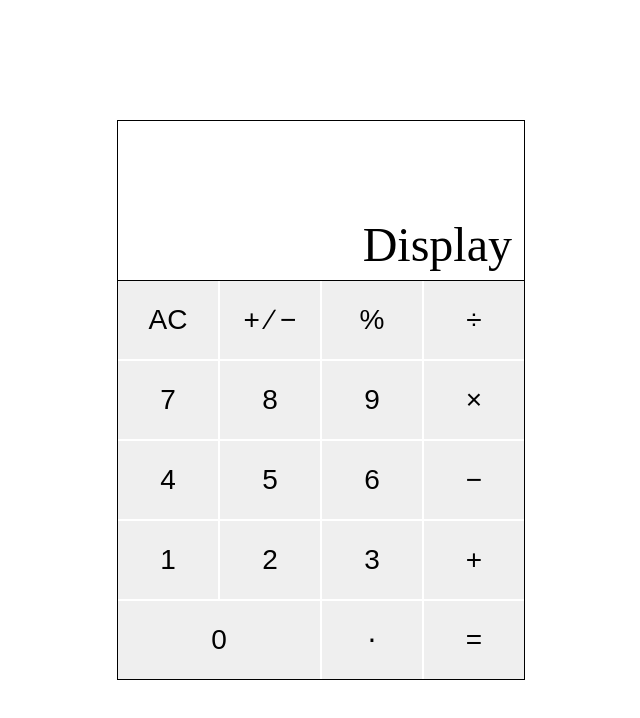
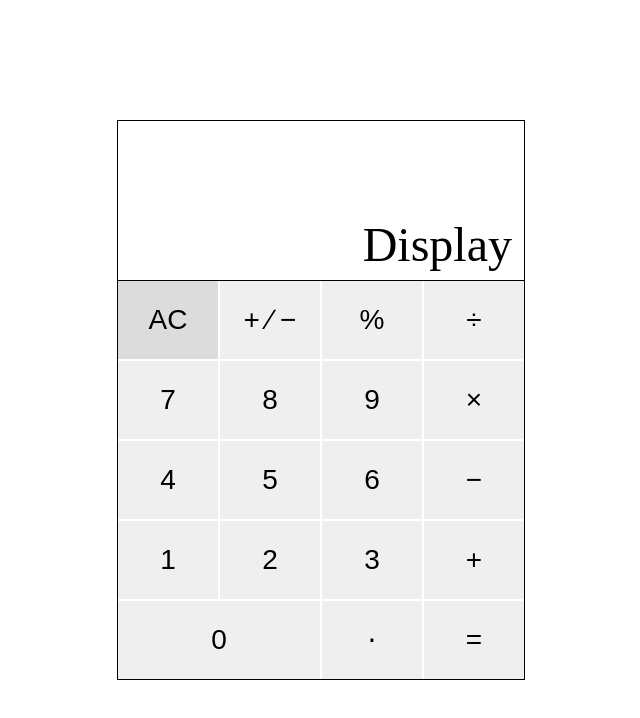
Before and after one commit to restfulcurrent/odin-calculator, a plain HTML site: page index.html in a window 1280 px wide. In both pictures the pointer is over the button "AC". Shown: the whole page, without its empty margins (319-959 px from the left). Drawn offline with Linux system fonts and the light colour scheme.

Commit message:
Change background color of buttons on hover

```diff
--- a/style.css
+++ b/style.css
@@ -62,3 +62,7 @@ body {
 .double-width {
     flex-grow: 2;
 }
+
+button:hover {
+    background-color: rgb(220, 220, 220);
+}
```
